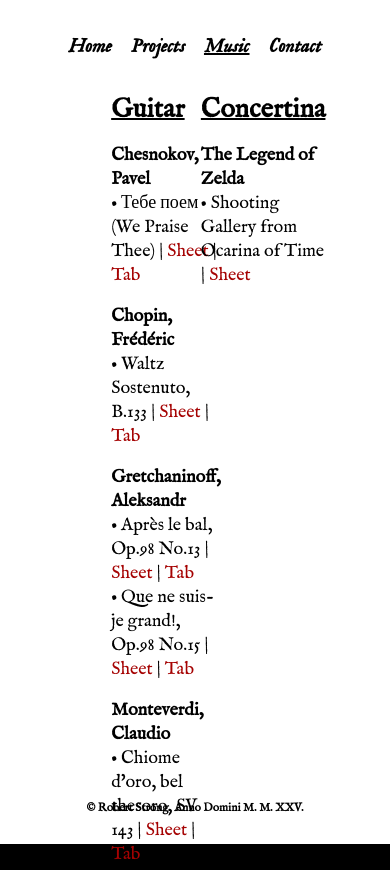
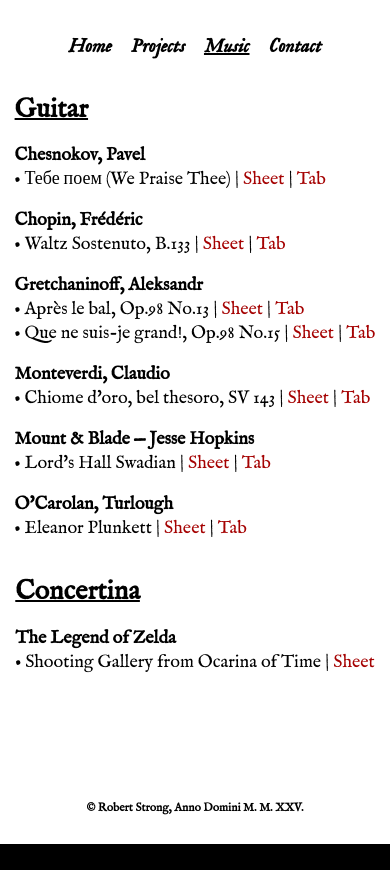
Before and after one commit to robbyae/my-site-v2, a plain HTML site: page music.html in a window 390 px wide. Shown: the top 870 px of the page. After the commit the page ends 844 px from the top, so only its background shows below. Drawn offline with Linux system fonts and the light colour scheme.

Commit message:
Update style.css

```diff
--- a/style.css
+++ b/style.css
@@ -349,4 +349,8 @@
   .text {
     display: none;
   }
+  #music {
+    grid-template-columns: 95vw;
+    grid-template-rows: auto;
+  }
 }
```
